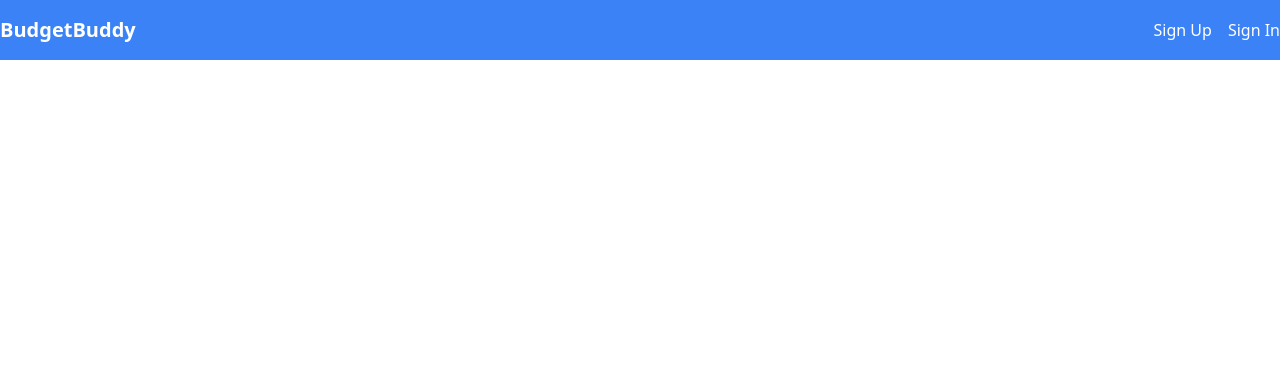
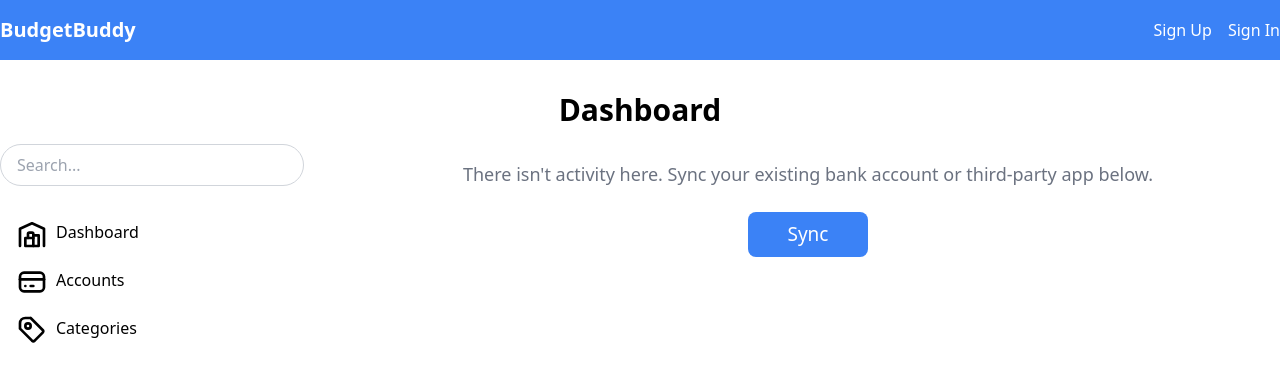
Before and after one commit to KTBG7/BudgetBuddy, a React (Vite) app: page /dashboard in a window 1280 px wide. Shown: the top 382 px of the page. Built offline with nearby package versions, Linux system fonts and the light colour scheme.

Commit message:
created dashboard page and created routes to access from signin/signup page

```diff
--- a/src/App.tsx
+++ b/src/App.tsx
@@ -3,7 +3,8 @@ import './App.css';
 import Navbar from './components/Navbar';
 import HomePage from './components/HomePage';
 import SignUpPage from './components/SignUpPage';
-
+import SignInPage from './components/SignInPage';
+import DashboardPage from './components/Dashboard';
 
 function App() {
   return (
@@ -13,6 +14,8 @@ function App() {
         <Routes>
           <Route path="/" element={<HomePage />} />
           <Route path="/signup" element={<SignUpPage />} />
+          <Route path="/signin" element={<SignInPage />} />
+          <Route path="/dashboard" element={<DashboardPage />} />
         </Routes>
       </Router>
     </div>
--- /dev/null
+++ b/src/components/Dashboard.tsx
@@ -0,0 +1,111 @@
+import React from "react";
+import { Link } from "react-router-dom";
+
+const DashboardPage: React.FC = () => {
+    return (
+        <div className="container mx-auto mt-8">
+            <h2 className="text-3xl font-bold mb-4 text-center">Dashboard</h2>
+            <div className="flex">
+                <div className="w-1/4 pr-4">
+                    {/* Search Bar */}
+                    <input
+                        type="text"
+                        placeholder="Search..."
+                        className="border border-gray-300 rounded-full px-4 py-2 mb-4 w-full"
+                    />
+                    {/* Navigation Links */}
+                    <nav className="bg-white-200 rounded-lg px-4 py-2">
+                        <ul>
+                            <li>
+                                <Link to="/dashboard" className="block py-2">
+                                    <svg
+                                        className="h-8 w-8 text-black-500 inline-block mr-2"
+                                        width="24"
+                                        height="24"
+                                        viewBox="0 0 24 24"
+                                        strokeWidth="2"
+                                        stroke="currentColor"
+                                        fill="none"
+                                        strokeLinecap="round"
+                                        strokeLinejoin="round"
+                                    >
+                                        <path stroke="none" d="M0 0h24v24H0z" />
+                                        <path d="M3 21v-13l9-4l9 4v13" />
+                                        <path d="M13 13h4v8h-10v-6h6" />
+                                        <path d="M13 21v-9a1 1 0 0 0 -1 -1h-2a1 1 0 0 0 -1 1v3" />
+                                    </svg>
+                                    Dashboard
+                                </Link>
+                            </li>
+                            <li>
+                                <Link to="/accounts" className="block py-2">
+                                    <svg
+                                        className="h-8 w-8 text-black-500 inline-block mr-2"
+                                        width="24"
+                                        height="24"
+                                        viewBox="0 0 24 24"
+                                        strokeWidth="2"
+                                        stroke="currentColor"
+                                        fill="none"
+                                        strokeLinecap="round"
+                                        strokeLinejoin="round"
+                                    >
+                                        <path stroke="none" d="M0 0h24v24H0z" />
+                                        <rect x="3" y="5" width="18" height="14" rx="3" />
+                                        <line x1="3" y1="10" x2="21" y2="10" />
+                                        <line x1="7" y1="15" x2="7.01" y2="15" />
+                                        <line x1="11" y1="15" x2="13" y2="15" />
+                                    </svg>
+                                    Accounts
+                                </Link>
+                            </li>
+                            <li>
+                                <Link to="/categories" className="block py-2">
+                                    <svg
+                                        className="h-8 w-8 text-black-500 inline-block mr-2"
+                                        width="24"
+                                        height="24"
+                                        viewBox="0 0 24 24"
+                                        strokeWidth="2"
+                                        stroke="currentColor"
+                                        fill="none"
+                                        strokeLinecap="round"
+                                        strokeLinejoin="round"
+                                    >
+                                        <path stroke="none" d="M0 0h24v24H0z" />
+                                        <path d="M11 3L20 12a1.5 1.5 0 0 1 0 2L14 20a1.5 1.5 0 0 1 -2 0L3 11v-4a4 4 0 0 1 4 -4h4" />
+                                        <circle cx="9" cy="9" r="2" />
+                                    </svg>
+                                    Categories
+                                </Link>
+                            </li>
+                        </ul>
+                    </nav>
+                </div>
+                {/* Right Side */}
+                <div className="w-3/4 pl-4">
+                    {/* Main Content Area */}
+                    <div className="bg-white rounded-lg p-4">
+                        <p className="text-gray-500 mb-6 text-center text-lg">
+                            There isn't activity here. Sync your existing bank account or third-party app below.
+                        </p>
+                        {/* Sync Button */}
+                        <div className="flex justify-center mb-4">
+                            <button
+                                className="bg-blue-500 text-white py-2 px-10 rounded-lg"
+                                style={{ fontSize: "19px" }}
+                                onClick={() => {
+                                    alert("Data synced!");
+                                }}
+                            >
+                                Sync
+                            </button>
+                        </div>
+                    </div>
+                </div>
+            </div>
+        </div>
+    );
+};
+
+export default DashboardPage;
--- /dev/null
+++ b/src/components/SignInPage.tsx
@@ -0,0 +1,76 @@
+import React from "react";
+import { GoogleLogin } from "react-google-login";
+import { useNavigate } from "react-router-dom";
+
+const SignInPage: React.FC = () => {
+    const navigate = useNavigate();
+
+    const handleLogin = () => {
+        // Directly navigate to the dashboard
+        navigate('/dashboard');
+    };
+
+    const handleGoogleLoginSuccess = () => { };
+
+    const handleGoogleLoginFailure = () => { };
+
+    return (
+        <div className="container mx-auto mt-8">
+            <h2 className="text-3xl font-bold mb-4">Sign in to your account</h2>
+            <form onSubmit={handleLogin}>
+                <div className="mb-4">
+                    <label htmlFor="email" className="block text-sm font-semibold mb-1">
+                        Email
+                    </label>
+                    <input
+                        type="email"
+                        id="email"
+                        name="email"
+                        placeholder="john.doe@example.com"
+                        className="border border-gray-300 rounded-lg px-4 py-2 w-full"
+                    />
+                </div>
+                <div className="mb-4">
+                    <label
+                        htmlFor="password"
+                        className="block text-sm font-semibold mb-1"
+                    >
+                        Password
+                    </label>
+                    <input
+                        type="password"
+                        id="password"
+                        name="password"
+                        placeholder="Enter your password"
+                        className="border border-gray-300 rounded-lg px-4 py-2 w-full"
+                    />
+                </div>
+                <div className="mb-4">
+                    <button
+                        type="submit"
+                        className="bg-blue-500 text-white py-2 px-4 rounded-lg w-full"
+                    >
+                        Log In
+                    </button>
+                </div>
+            </form>
+            <div className="flex justify-center items-center my-4">
+                <hr className="border-gray-300 w-full" />
+                <div className="mx-4 text-gray-500">or</div>
+                <hr className="border-gray-300 w-full" />
+            </div>
+            <div className="flex justify-center">
+                <GoogleLogin
+                    clientId="595132100417-8s526hd6jtiaq7kbtk5mnko3npcih9qh.apps.googleusercontent.com"
+                    buttonText="Log in with Google"
+                    onSuccess={handleGoogleLoginSuccess}
+                    onFailure={handleGoogleLoginFailure}
+                    cookiePolicy={"single_host_origin"}
+                    className="bg-red-500 text-white py-2 px-4 rounded-lg"
+                />
+            </div>
+        </div>
+    );
+};
+
+export default SignInPage;
--- a/src/components/SignUpPage.tsx
+++ b/src/components/SignUpPage.tsx
@@ -1,12 +1,22 @@
 import React from "react";
 import { GoogleLogin } from "react-google-login";
+import { useNavigate} from "react-router-dom";
 
 const SignUpPage: React.FC = () => {
-  const handleSignUp = () => {};
+  const navigate = useNavigate();
 
-  const handleGoogleSignUpSuccess = () => {};
+  const handleSignUp = () => {
+    // Directly navigate to the dashboard
+    navigate('/dashboard');
+  };
 
-  const handleGoogleSignUpFailure = () => {};
+  const handleGoogleSignUpSuccess = () => {
+    navigate('/dashboard');
+  };
+
+  const handleGoogleSignUpFailure = () => {
+  };
+
 
   return (
     <div className="container mx-auto mt-8">
```
